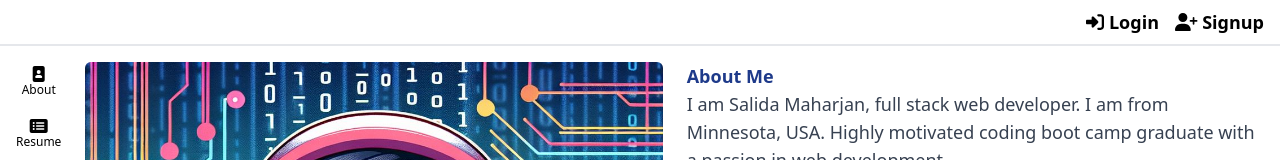
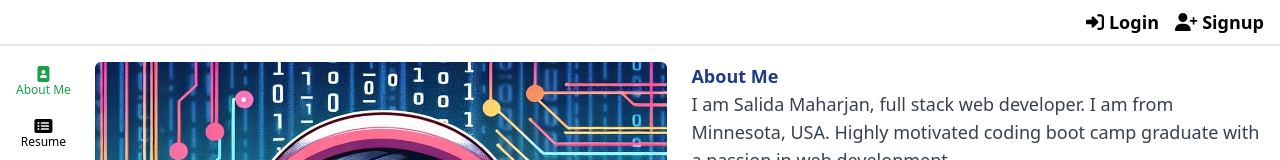
Before and after one commit to salidamaharjan/portfolio, a React (Vite) app in the folder client/: page /u/1 in a window 1280 px wide. Shown: the top 160 px of the page. Built offline with nearby package versions, Linux system fonts and the light colour scheme.

Commit message:
Edit route for the resume, contact and works

```diff
--- a/client/src/pages/Portfolio.tsx
+++ b/client/src/pages/Portfolio.tsx
@@ -1,4 +1,4 @@
-import { useNavigate, useLocation, Outlet, useParams} from "react-router-dom";
+import { useNavigate, useLocation, Outlet, useParams } from "react-router-dom";
 import { FontAwesomeIcon } from "@fortawesome/react-fontawesome";
 import {
   faImagePortrait,
@@ -23,30 +23,29 @@ function Portfolio() {
       <aside className="flex flex-row justify-evenly border-t md:border-t-0 w-[100dvw] md:w-auto bg-white pb-2 md:pb-0 md:flex-col fixed bottom-0 md:sticky md:top-[60px] self-start left-0 pt-1 gap-5">
         <div
           className={`${
-            location.pathname === "/aboutme" ||
-            location.pathname === "/"
+            location.pathname.endsWith(username || "")
               ? "flex flex-col text-green-600"
               : "flex flex-col"
           }`}
           onClick={() => {
-            navigate("/aboutme");
+            navigate("");
           }}
         >
           <div className="flex flex-col hover:text-green-600">
             <FontAwesomeIcon icon={faImagePortrait} />
             <span className="text-xs hover:text-green-600 text-center">
-              About
+              About Me
             </span>
           </div>
         </div>
         <div
           className={`${
-            location.pathname === "/resume"
+            location.pathname.endsWith("/resume")
               ? "flex flex-col text-green-600"
               : "flex flex-col"
           }`}
           onClick={() => {
-            navigate("/resume");
+            navigate("resume");
           }}
         >
           <div className="flex flex-col hover:text-green-600">
@@ -58,12 +57,12 @@ function Portfolio() {
         </div>
         <div
           className={`${
-            location.pathname === "/works"
+            location.pathname.endsWith("/works")
               ? "flex flex-col text-green-600"
               : "flex flex-col"
           }`}
           onClick={() => {
-            navigate("/works");
+            navigate("works");
           }}
         >
           <div className="flex flex-col hover:text-green-600">
@@ -75,12 +74,12 @@ function Portfolio() {
         </div>
         <div
           className={`${
-            location.pathname === "/contact"
+            location.pathname.endsWith("/contact")
               ? "flex flex-col text-green-600"
               : "flex flex-col"
           }`}
           onClick={() => {
-            navigate("/contact");
+            navigate("contact");
           }}
         >
           <div className="flex flex-col hover:text-green-600">
@@ -95,7 +94,7 @@ function Portfolio() {
             <AboutMe />
           </div>
         ) : ( */}
-          <Outlet />
+        <Outlet />
         {/* )} */}
       </div>
     </div>
```
